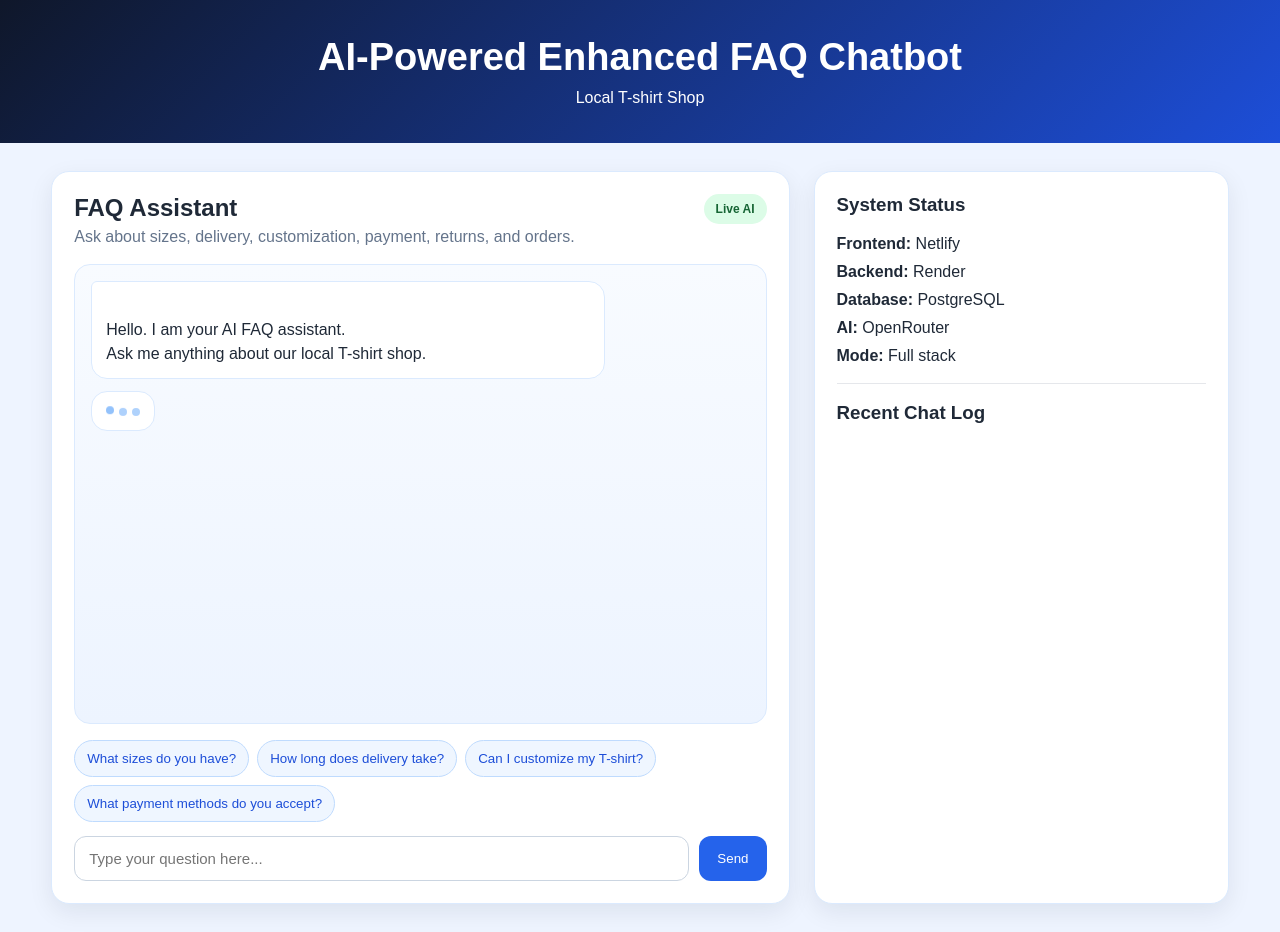
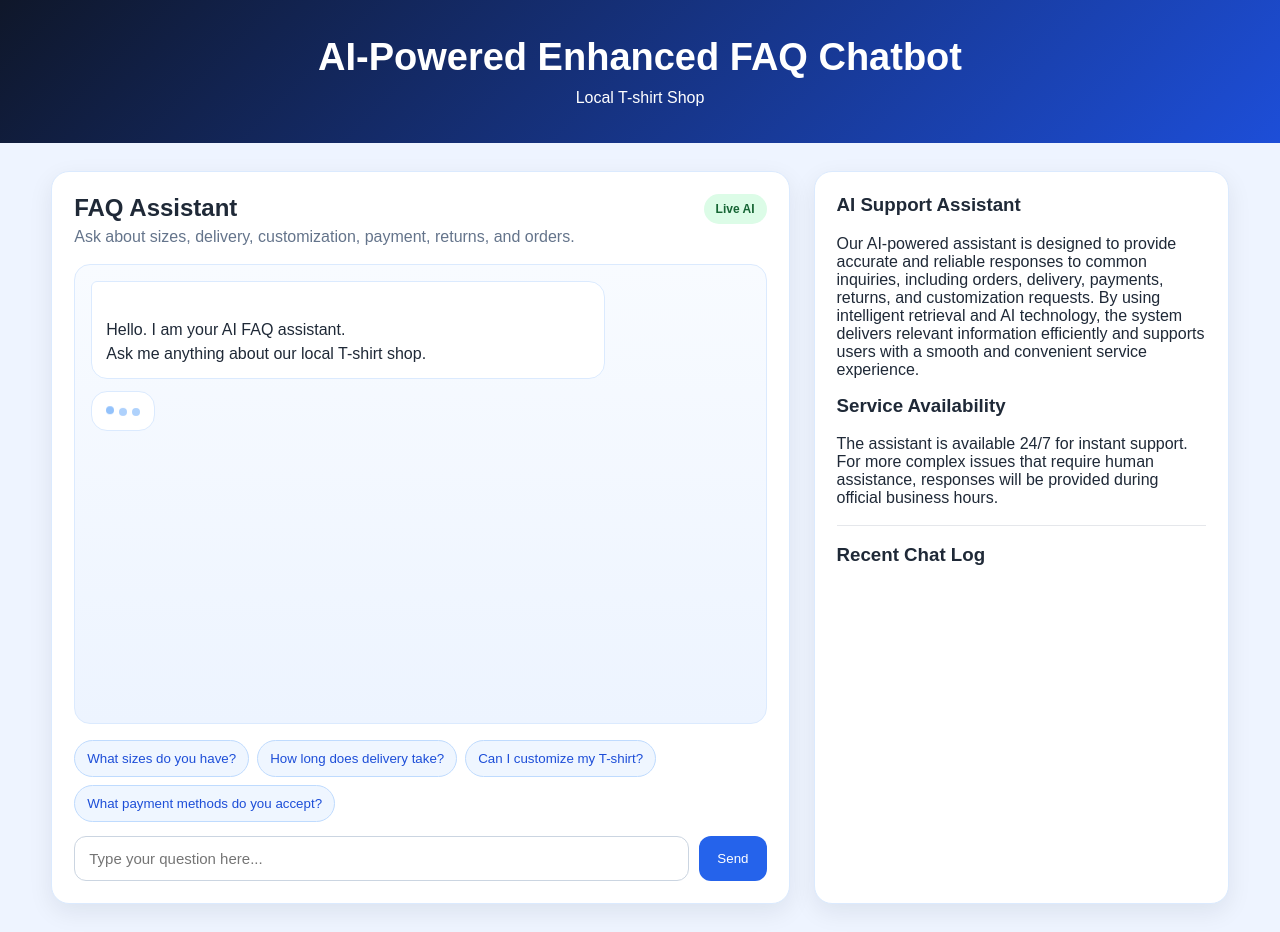
Before and after one commit to MyoMyint-rsu/ai-chatbot-project, a plain HTML site: page frontend/index.html in a window 1280 px wide. Drawn offline with Linux system fonts and the light colour scheme.

Commit message:
Update index.html

```diff
--- a/frontend/index.html
+++ b/frontend/index.html
@@ -50,13 +50,18 @@ Ask me anything about our local T-shirt shop.
     </section>
 
     <aside class="card side-card">
-      <h3>System Status</h3>
-      <div class="status-row"><strong>Frontend:</strong> Netlify</div>
-      <div class="status-row"><strong>Backend:</strong> Render</div>
-      <div class="status-row"><strong>Database:</strong> PostgreSQL</div>
-      <div class="status-row"><strong>AI:</strong> OpenRouter</div>
-      <div class="status-row"><strong>Mode:</strong> Full stack</div>
-
+      <h3>AI Support Assistant</h3>
+      <p>
+    Our AI-powered assistant is designed to provide accurate and reliable responses to common inquiries,
+    including orders, delivery, payments, returns, and customization requests. By using intelligent
+    retrieval and AI technology, the system delivers relevant information efficiently and supports users
+    with a smooth and convenient service experience.
+      </p>
+      <h3>Service Availability</h3>
+      <p>
+    The assistant is available 24/7 for instant support. For more complex issues that require human assistance,
+    responses will be provided during official business hours.
+      </p>
       <hr />
 
       <h3>Recent Chat Log</h3>
```
